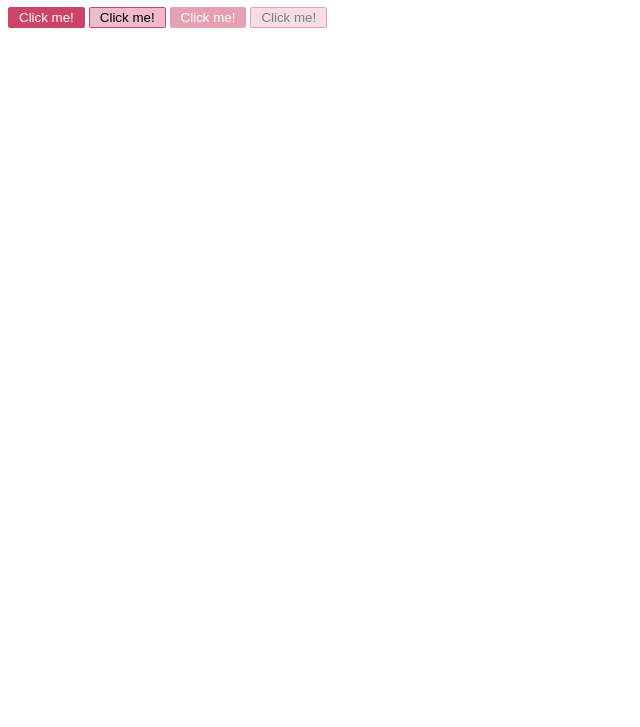
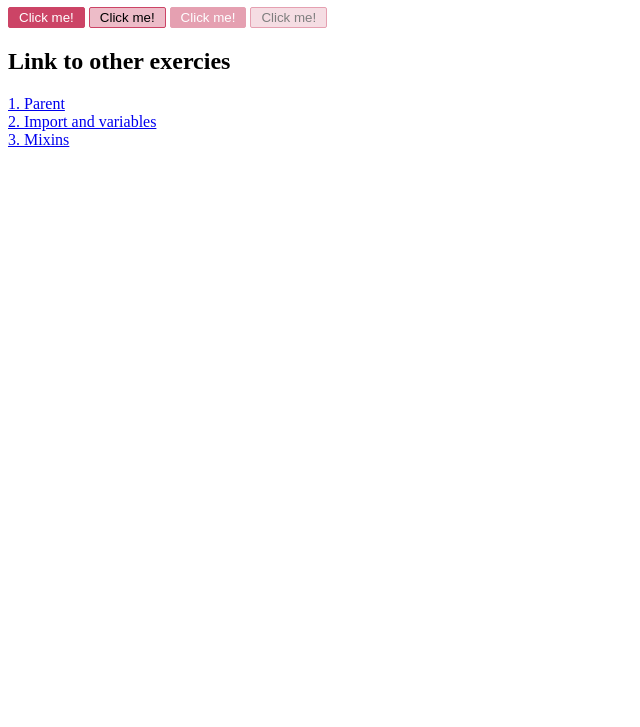
Before and after one commit to dumaaas/sass-fundamentals, a website: page public/index.html in a window 1280 px wide. Shown: the part 73-800 px from the top of the page, without its empty margins (0-640 px from the left). Drawn offline with Linux system fonts and the light colour scheme.

Commit message:
Added links to others exercies on index.html

```diff
--- a/public/index.html
+++ b/public/index.html
@@ -26,6 +26,14 @@
                 Click me!
             </button>
         </div>
+        <h2>
+            Link to other exercies
+        </h2>
+        <div class="links">
+            <a href="parent.html">1. Parent</a>
+            <a href="variables.html">2. Import and variables</a>
+            <a href="mixins.html">3. Mixins</a>
+        </div>
     </main>
 </body>
 
--- a/src/style.scss
+++ b/src/style.scss
@@ -22,3 +22,9 @@ body {
         opacity: 0.5;
     }
 }
+
+.links {
+    a {
+        display: block;
+    }
+}
```
Also changed, not shown: public/style/mixins.css, public/style/parent.css, public/style/style.css, public/style/variables.css.
